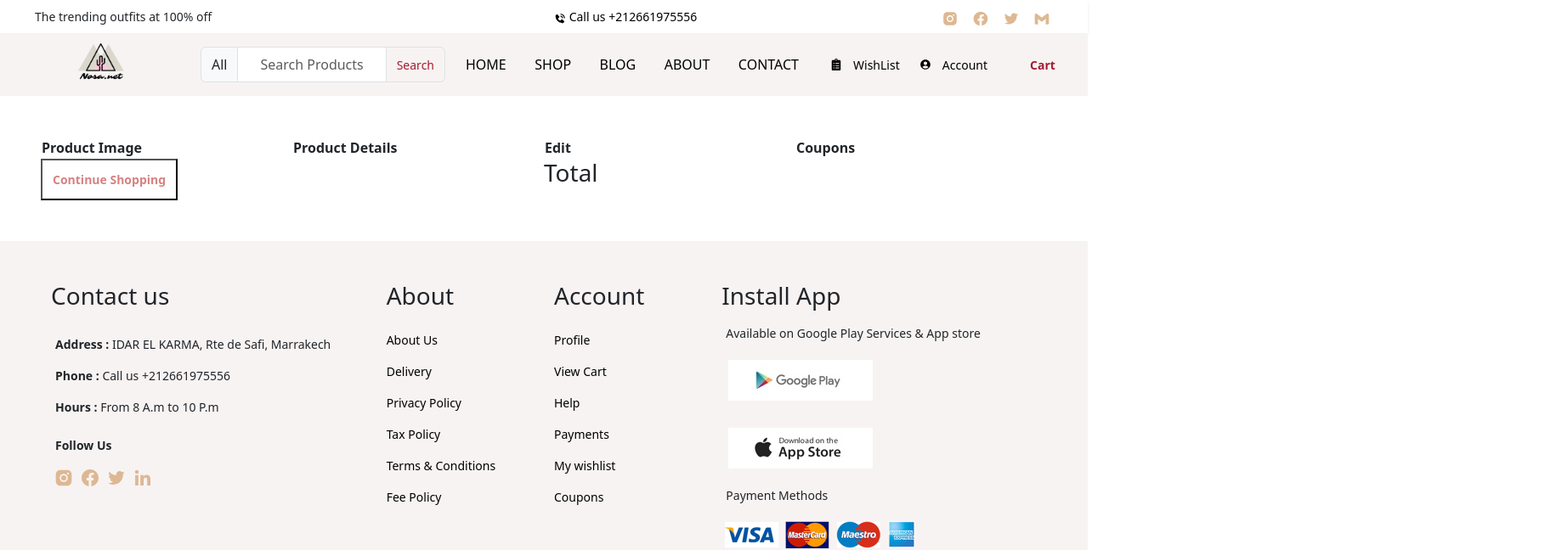
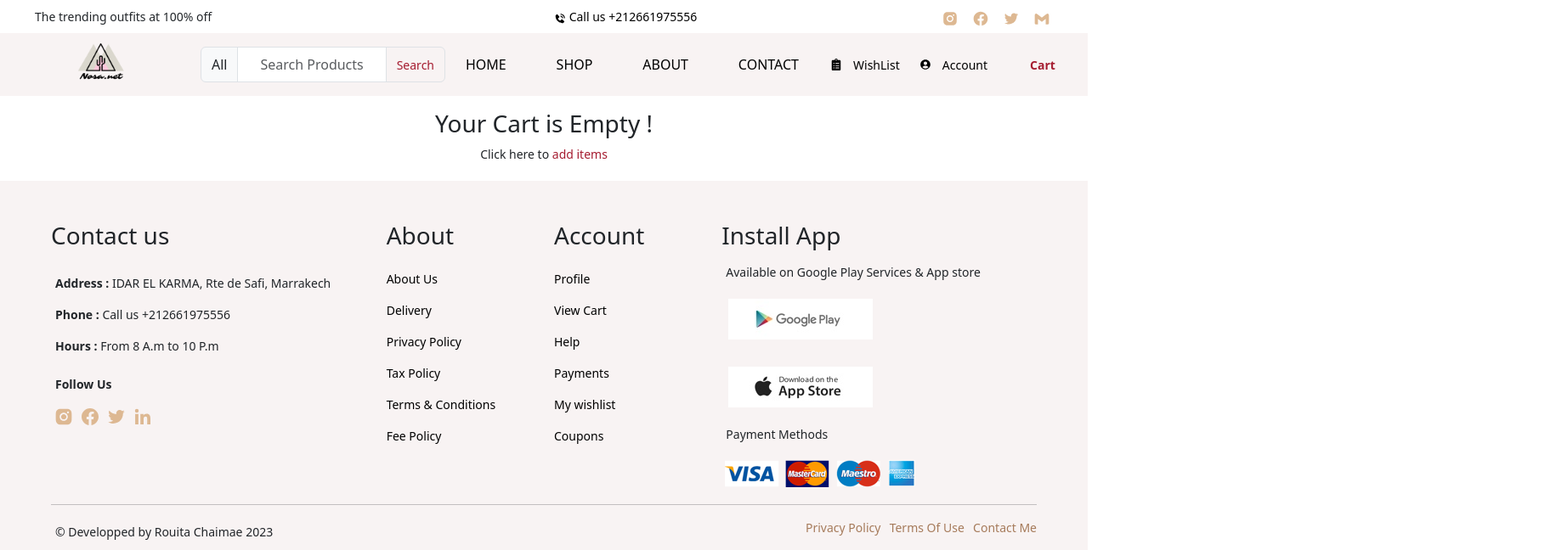
Before and after one commit to Chaimaert/e-comm-plat, a React (Vite) app: page /cart in a window 1280 px wide. Shown: the top 648 px of the page at 85% size, 1824 px wide, since content can reach past the window. Built offline with nearby package versions, Linux system fonts and the light colour scheme; some icons are missing.

Commit message:
updating details

```diff
--- a/src/App.css
+++ b/src/App.css
@@ -290,7 +290,7 @@ h5{
 
 .shop-products .card {
   border-radius: 20px;
-  max-width: 230px;
+  max-width: 260px;
 
 }
 
@@ -349,3 +349,29 @@ tbody {
   font-weight: 700;
   font-size: 14px;
 }
+
+.amount {
+  color: #d68281;
+  margin-left: 3px;
+  font-weight: 600;
+  font-size: 15px;
+}
+
+.total {
+  font-weight: 400;
+  font-size: 25px;
+  font-family: 'Times New Roman', Times, serif;
+}
+
+.clear-cart {
+  border: none;
+  font-family: 'Times New Roman', Times, serif;
+  font-weight: 500;
+  color: var(--active);
+  margin-left: 18px;
+}
+
+.add-items{
+  color: #a51c30;
+  font-weight: 500;
+}
--- a/src/components/Cartitems.jsx
+++ b/src/components/Cartitems.jsx
@@ -52,7 +52,7 @@ const cartitems = (props) => {
                           </div>
                         </td>
                     </tr>
-                    <hr />
+
     </tbody>
 
    </>
--- a/src/components/header.jsx
+++ b/src/components/header.jsx
@@ -1,3 +1,5 @@
+import { useContext } from 'react'
+import { ShopContext } from './shopcontext'
 import { BiSolidPhoneCall } from 'react-icons/bi'
 import { AiFillInstagram, AiOutlineTwitter } from 'react-icons/ai'
 import { RiFacebookCircleFill } from 'react-icons/ri'
@@ -11,6 +13,8 @@ import Mylogo from '../assets/images/Mylogo.png'
 
 const header = () => {
   const location = useLocation();
+  const { getTotalCartProducts } = useContext(ShopContext);
+  const totalProducts = getTotalCartProducts();
   return <>
     <header className="header-top-strip px-4 p-1 shadow-sm">
       <div className="container-xxl">
@@ -50,7 +54,7 @@ const header = () => {
           <div className="nav-links col-4 d-flex align-items-center justify-content-between text-center m-auto">
             <Link to={'/'} className={location.pathname === '/' ? 'active' : 'inactive'}>Home</Link>
             <Link to={'shop'} className={location.pathname === '/shop' ? 'active' : 'inactive'}>Shop</Link>
-            <Link to={'blog'} className={location.pathname === '/blog' ? 'active' : 'inactive'}>Blog</Link>
+            {/* <Link to={'blog'} className={location.pathname === '/blog' ? 'active' : 'inactive'}>Blog</Link> */}
             <Link to={'about'} className={location.pathname === '/about' ? 'active' : 'inactive'}>About</Link>
             <Link to={'contact'} className={location.pathname === '/contact' ? 'active' : 'inactive'}>Contact</Link>
           </div>
@@ -70,7 +74,9 @@ const header = () => {
                 <Link to={'cart'} className={location.pathname === '/cart' ? 'active' : 'inactive'}>
                   <div className="d-flex">
                       <PiShoppingCartSimpleFill className=" mx-2 m-auto"/>
-                      <p>Cart</p>
+                    <p>
+                      Cart <span className='text-danger'>{totalProducts > 0 && `(${totalProducts})`}</span>
+                    </p>
                   </div>
                 </Link>
           </div>
--- a/src/pages/cart.jsx
+++ b/src/pages/cart.jsx
@@ -2,11 +2,15 @@ import { PRODUCTS, PRODUCTS1 } from '../components/products'
 import Cartitems from '../components/cartitems'
 import { useContext } from "react";
 import { ShopContext } from '../components/shopcontext';
+import { Link } from 'react-router-dom';
 
 
-const cart = (props) => {
-  const { viewProductDetails, addToCart, cartItems } = useContext(ShopContext);
+const cart = () => {
+  const { getTotalCartAmount, cartItems, clearCart, getTotalCartProducts } = useContext(ShopContext);
+  const TotalAmount = getTotalCartAmount();
+  const totalProducts = getTotalCartProducts();
   return <>
+    {TotalAmount > 0 ?
         <section className="cart-item p-5">
             <div className="container-xxl">
                 <div className="row">
@@ -14,30 +18,50 @@ const cart = (props) => {
                         <thead className="my-2">
                                       <th className="col-3">Product Image</th>
                                       <th className="col-3">Product Details</th>
-                                    <th className="col-3">Edit</th>
-                                    <th className="col-3">Coupons</th>
+                                      <th className="col-3"> Edit</th>
+                                      <th className="col-3"> Coupons </th>
                           </thead>
                               {[...PRODUCTS, ...PRODUCTS1].map((product) => {
                                 if (cartItems[product.id] !== 0) {
                                   return <Cartitems key={product.id} data={product} />
                                 }
                               })}
+                          <div className="mb-2 mt-4 p-3">
+                                <Link
+                                  className='clear-cart'
+                                  onClick={() => clearCart()}>
+                                  Clear Cart
+                                </Link>
+                            </div>
                         </table>
                     </div>
               </div>
+              <hr />
 
-             <div className="cart-total d-flex justify-content-between">
+            <div className="mt-4 p-3 cart-total d-flex justify-content-between">
                   <div className="col-6">
-                      <button>Continue Shopping</button>
+                      <button className='shopping'>Continue Shopping</button>
                   </div>
-                  <div className="col-6">
-                    <h3>Total</h3>
-                  </div>
-                  <div className="col-6">
-
+                  <div>
+                      <h3 className='total'>Total</h3>
+                      <p className='my-2'>Total Products : <span className="text-danger">{totalProducts}</span></p>
+                      <p className="amount mb-4">${TotalAmount}</p>
+                      <button>Check out</button>
                   </div>
             </div>
         </section>
+        :
+        <section className='p-3'>
+          <div className="container-xxl">
+            <div className="row">
+              <div className="text-center">
+                <h3>Your Cart is Empty !</h3>
+                <p>Click here to <Link className='add-items' to={'/shop'} >add items</Link></p>
+              </div>
+            </div>
+          </div>
+        </section>
+        }
   </>
 };
 
--- a/src/pages/home.jsx
+++ b/src/pages/home.jsx
@@ -23,7 +23,7 @@ const home = () => {
     <Choices />
 
     <section className="featured-products p-5">
-        <div className="cintainer-xxl">
+        <div className="container-xxl">
           <div className="row">
             <div className="text-center">
               <h1>Our Featured Products</h1>
```
Also changed, not shown: src/components/productdetails.jsx (added, +19 -0 lines), src/pages/details.jsx (added, +15 -0 lines). Lines whose indentation alone changed are shown as unchanged.
